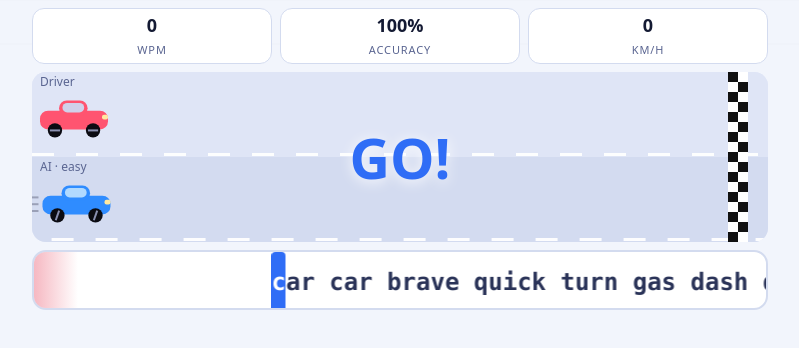
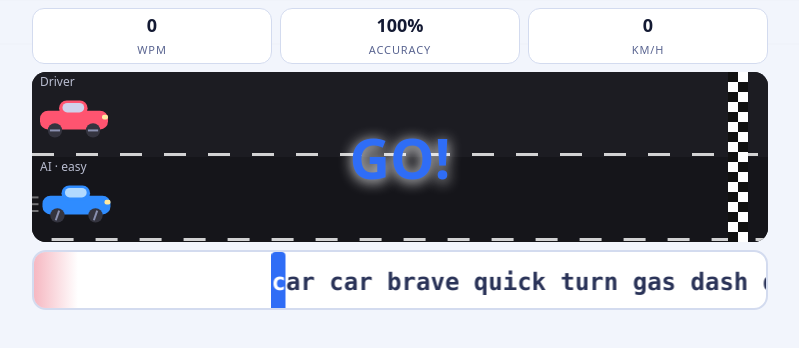
Before and after one commit to kiiplagat/type-race, a website: page public/index.html in a window 1280 px wide. Both pictures are taken after a click on the button "Race the AI". Shown: the whole page, without its empty margins (240-1039 px from the left). Drawn offline with Linux system fonts and the light colour scheme.

Commit message:
Black road

```diff
--- a/public/index.html
+++ b/public/index.html
@@ -36,7 +36,7 @@ input[type=text]{font:inherit;width:100%;padding:12px;border-radius:12px;border:
 .stage{position:relative}
 #ready{position:absolute;left:50%;top:50%;transform:translate(-50%,-50%);z-index:3;padding:12px 18px;max-width:90%;box-shadow:0 6px 24px rgba(30,50,120,.25)}
 #ready[hidden]{display:none}
-canvas{width:100%;height:170px;display:block;border-radius:14px;background:#dfe5f6}
+canvas{width:100%;height:170px;display:block;border-radius:14px;background:#0f0f13}
 #cd{position:absolute;inset:0;display:flex;align-items:center;justify-content:center;font-size:72px;font-weight:900;color:var(--acc);text-shadow:0 2px 14px rgba(255,255,255,.95);pointer-events:none}
 #ribbon{position:relative;height:72px;overflow:hidden;background:var(--card);border:2px solid var(--line);border-radius:14px;font:700 28px/72px ui-monospace,Menlo,Consolas,monospace}
 #ribbon::before{content:"";position:absolute;left:0;top:0;bottom:0;width:44px;background:linear-gradient(90deg,rgba(229,51,79,.35),transparent);z-index:2}
@@ -360,7 +360,7 @@ $('#toMenu').onclick=()=>{if(ws){ws.close();ws=null}g=null;show('menu')};
 function rr(ctx,x,y,w,h,r){ctx.beginPath();if(ctx.roundRect)ctx.roundRect(x,y,w,h,r);else ctx.rect(x,y,w,h);ctx.fill()}
 function drawCar(ctx,x,y,h,color,v,t,hurt){
   const w=h*2;ctx.save();ctx.translate(x,y);
-  if(v>1){ctx.strokeStyle='rgba(20,26,51,.3)';ctx.lineWidth=2;
+  if(v>1){ctx.strokeStyle='rgba(255,255,255,.4)';ctx.lineWidth=2;
     for(let i=0;i<3;i++){const ly=h*.35+i*h*.2,len=Math.min(70,v*16)*(.6+.4*Math.sin(t*20+i));
       ctx.beginPath();ctx.moveTo(-4,ly);ctx.lineTo(-4-len,ly);ctx.stroke()}}
   ctx.fillStyle=(hurt&&Math.floor(t*12)%2)?'#ff5470':color;
@@ -369,7 +369,7 @@ function drawCar(ctx,x,y,h,color,v,t,hurt){
   ctx.fillStyle='rgba(200,232,255,.85)';rr(ctx,w*.33,h*.07,w*.32,h*.28,5);
   ctx.fillStyle='#ffe9a0';rr(ctx,w-6,h*.42,6,h*.14,2);
   [w*.22,w*.78].forEach(wx=>{
-    ctx.fillStyle='#0b0b12';ctx.beginPath();ctx.arc(wx,h*.88,h*.21,0,7);ctx.fill();
+    ctx.fillStyle='#34343f';ctx.beginPath();ctx.arc(wx,h*.88,h*.21,0,7);ctx.fill();
     ctx.strokeStyle='#8a90b0';ctx.lineWidth=2;const a=t*v*5;
     ctx.beginPath();ctx.moveTo(wx+Math.cos(a)*h*.15,h*.88+Math.sin(a)*h*.15);ctx.lineTo(wx-Math.cos(a)*h*.15,h*.88-Math.sin(a)*h*.15);ctx.stroke();
   });
@@ -385,11 +385,11 @@ function draw(dt){
   ];
   lanes.forEach((L,i)=>{
     const top=i*laneH;
-    ctx.fillStyle=i?'#d3dbf0':'#dfe5f6';ctx.fillRect(0,top,W,laneH);
+    ctx.fillStyle=i?'#15151a':'#1c1c22';ctx.fillRect(0,top,W,laneH);
     g.off[i]=(g.off[i]+L.v*dt*60)%44;
-    ctx.fillStyle='rgba(255,255,255,.95)';
+    ctx.fillStyle='rgba(255,255,255,.8)';
     for(let x=-g.off[i];x<W;x+=44)ctx.fillRect(x,top+laneH-4,22,3);
-    ctx.fillStyle='#5a6591';ctx.font='12px system-ui';if(laneH>=60)ctx.fillText(L.name,8,top+14);
+    ctx.fillStyle='#b9bdd0';ctx.font='12px system-ui';if(laneH>=60)ctx.fillText(L.name,8,top+14);
     const cx=8+L.pos/100*(W-8-cwid-52);
     drawCar(ctx,cx,top+(laneH-ch)/2+3,ch,L.color,L.v,g.t,L.hurt);
   });
```
